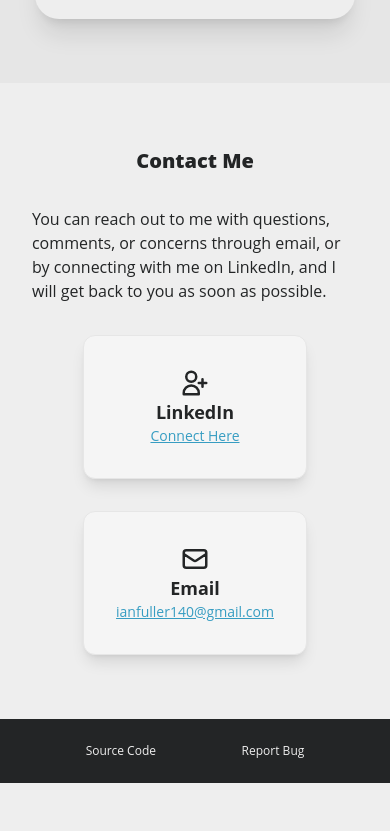
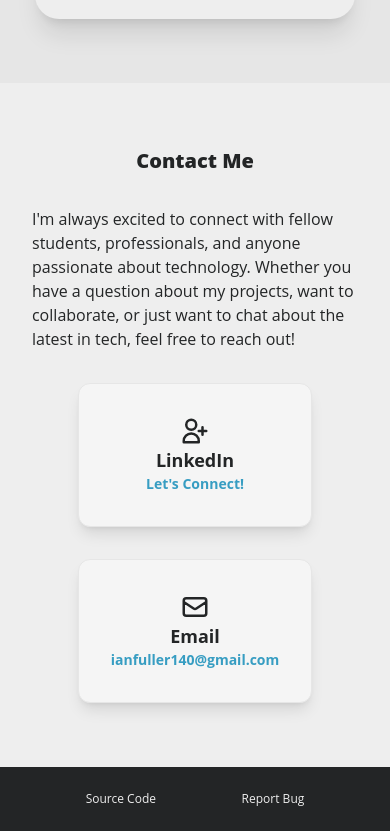
Before and after one commit to ifuller140/ian-fuller.com, a Next.js app: page / in a window 390 px wide. Shown: the part 2982-3813 px from the top of the page. Before the commit the page ends 3765 px from the top, so only its background shows below. Built offline with nearby package versions, Linux system fonts and the light colour scheme.

Commit message:
Update contact section

```diff
--- a/app/page.tsx
+++ b/app/page.tsx
@@ -42,9 +42,10 @@ export default function Home() {
             </Text>
           </div>
           <Text>
-            You can reach out to me with questions, comments, or concerns
-            through email, or by connecting with me on LinkedIn, and I will get
-            back to you as soon as possible.
+            I&apos;m always excited to connect with fellow students,
+            professionals, and anyone passionate about technology. Whether you
+            have a question about my projects, want to collaborate, or just want
+            to chat about the latest in tech, feel free to reach out!
           </Text>
           <div className="max-w-fit m-auto">
             <div className="grid sm:grid-cols-2 gap-8">
@@ -58,8 +59,8 @@ export default function Home() {
                     <h1 className="font-bold text-lg md:text-xl lg:text-2xl xl:text-3xl">
                       LinkedIn
                     </h1>
-                    <p className="text-blue underline text-sm md:text-base lg:text-lg xl:text-xl">
-                      Connect Here
+                    <p className="text-blue font-bold text-sm md:text-base lg:text-lg xl:text-xl">
+                      Let&apos;s Connect!
                     </p>
                   </div>
                 </div>
@@ -74,7 +75,7 @@ export default function Home() {
                     <h1 className="font-bold text-lg md:text-xl lg:text-2xl xl:text-3xl">
                       Email
                     </h1>
-                    <p className="text-blue underline text-sm md:text-base lg:text-lg xl:text-xl">
+                    <p className="text-blue font-bold text-sm md:text-base lg:text-lg xl:text-xl">
                       ianfuller140@gmail.com
                     </p>
                   </div>
--- a/app/project/rbe2001/page.tsx
+++ /dev/null
@@ -1,4 +0,0 @@
-import { redirect } from 'next/navigation';
-export default async function ProjectRedirect() {
-  redirect('/project/solar-panel-replacer');
-}
--- a/app/project/rbe2002/page.tsx
+++ /dev/null
@@ -1,4 +0,0 @@
-import { redirect } from 'next/navigation';
-export default async function ProjectRedirect() {
-  redirect('/project/robot-escape-room');
-}
--- a/app/project/rbe3001/page.tsx
+++ /dev/null
@@ -1,4 +0,0 @@
-import { redirect } from 'next/navigation';
-export default async function ProjectRedirect() {
-  redirect('/project/robot-arm');
-}
--- a/app/project/rbe3002/page.tsx
+++ /dev/null
@@ -1,4 +0,0 @@
-import { redirect } from 'next/navigation';
-export default async function ProjectRedirect() {
-  redirect('/project/slam-robot');
-}
```
